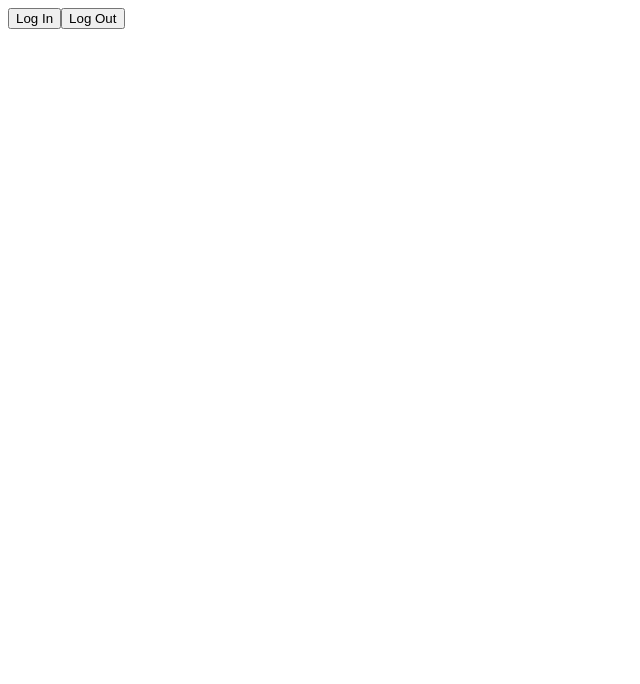
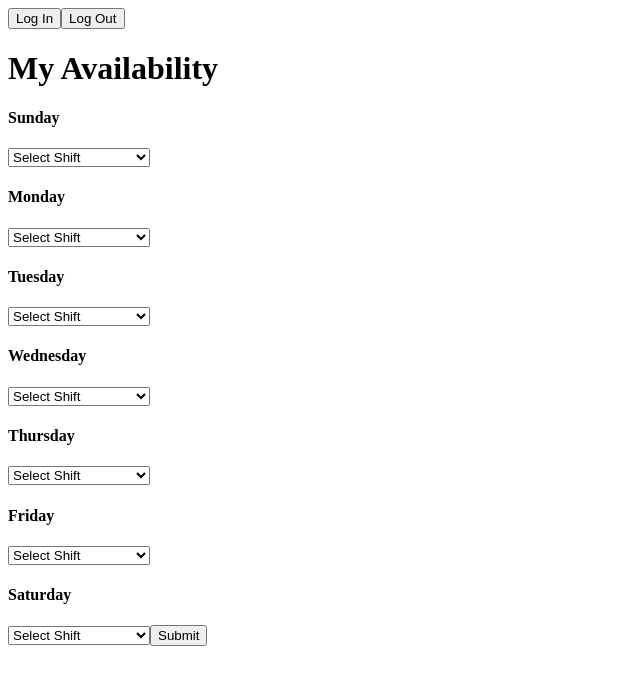
Before and after one commit to KimDuclos/hca-app, a React (Create React App) app: page / in a window 1280 px wide. Shown: the top 684 px of the page, without its empty margins (0-640 px from the left). Built offline with nearby package versions, Linux system fonts and the light colour scheme.

Commit message:
auth0 and avail form built

```diff
--- a/package.json
+++ b/package.json
@@ -7,6 +7,7 @@
     "@testing-library/jest-dom": "^5.16.4",
     "@testing-library/react": "^13.2.0",
     "@testing-library/user-event": "^13.5.0",
+    "formik": "^2.2.9",
     "react": "^18.1.0",
     "react-dom": "^18.1.0",
     "react-scripts": "5.0.1",
--- a/src/App.js
+++ b/src/App.js
@@ -1,13 +1,15 @@
-import Login from "./components/Login";
-import Logout from "./components/Logout";
+import LoginButton from "./components/Login";
+import LogoutButton from "./components/Logout";
 import Profile from "./components/Profile";
+import UpdateAvail from "./components/UpdateAvail";
 
 const App = () => {
   return (
     <div className="App">
-      <Login />
-      <Logout />
+      <LoginButton />
+      <LogoutButton />
       <Profile />
+      <UpdateAvail />
     </div>
   );
 };
--- a/src/components/Login.js
+++ b/src/components/Login.jsx
@@ -1,5 +1,5 @@
+import { useAuth0 } from "@auth0/auth0-react";
 import React from "react";
-import { useAuth0 } from "@auth0/auth0-react";
 
 const LoginButton = () => {
   const { loginWithRedirect } = useAuth0();
--- a/src/components/Logout.js
+++ b/src/components/Logout.jsx
@@ -1,5 +1,5 @@
+import { useAuth0 } from "@auth0/auth0-react";
 import React from "react";
-import { useAuth0 } from "@auth0/auth0-react";
 
 const LogoutButton = () => {
   const { logout } = useAuth0();
--- a/src/components/Profile.js
+++ b/src/components/Profile.jsx
@@ -1,5 +1,5 @@
+import { useAuth0 } from "@auth0/auth0-react";
 import React from "react";
-import { useAuth0 } from "@auth0/auth0-react";
 
 const Profile = () => {
   const { user, isAuthenticated, isLoading } = useAuth0();
--- /dev/null
+++ b/src/components/UpdateAvail.jsx
@@ -0,0 +1,76 @@
+import React from "react";
+import { Field, Form, Formik } from "formik";
+
+// const MyInput = ({ field, form, ...props }) => {
+//   return <input {...field} {...props} />;
+// };
+
+const UpdateAvail = () => (
+  <div>
+    <h1>My Availability</h1>
+    <Formik
+      initialValues={{ email: "", color: "red", firstName: "", lastName: "" }}
+      onSubmit={(values, actions) => {
+        setTimeout(() => {
+          alert(JSON.stringify(values, null, 2));
+          actions.setSubmitting(false);
+        }, 1000);
+      }}
+    >
+      <Form>
+        <h4>Sunday</h4>
+        <Field as="select" name="color">
+          <option value="red">Select Shift</option>
+          <option value="red">Morning: 5am - 2pm</option>
+          <option value="green">Evening: 4pm - 9pm</option>
+        </Field>
+        <h4>Monday</h4>
+        <Field as="select" name="color">
+          <option value="red">Select Shift</option>
+          <option value="red">Morning: 5am - 2pm</option>
+          <option value="green">Evening: 4pm - 9pm</option>
+        </Field>
+
+        <h4>Tuesday</h4>
+        <Field as="select" name="color">
+          <option value="red">Select Shift</option>
+          <option value="red">Morning: 5am - 2pm</option>
+          <option value="green">Evening: 4pm - 9pm</option>
+        </Field>
+
+        <h4>Wednesday</h4>
+        <Field as="select" name="color">
+          <option value="red">Select Shift</option>
+          <option value="red">Morning: 5am - 2pm</option>
+          <option value="green">Evening: 4pm - 9pm</option>
+        </Field>
+
+        <h4>Thursday</h4>
+        <Field as="select" name="color">
+          <option value="red">Select Shift</option>
+          <option value="red">Morning: 5am - 2pm</option>
+          <option value="green">Evening: 4pm - 9pm</option>
+        </Field>
+
+        <h4>Friday</h4>
+        <Field as="select" name="color">
+          <option value="red">Select Shift</option>
+          <option value="red">Morning: 5am - 2pm</option>
+          <option value="green">Evening: 4pm - 9pm</option>
+        </Field>
+
+        <h4>Saturday</h4>
+        <Field as="select" name="color">
+          <option value="red">Select Shift</option>
+          <option value="red">Morning: 5am - 2pm</option>
+          <option value="green">Evening: 4pm - 9pm</option>
+        </Field>
+
+
+        <button type="submit">Submit</button>
+      </Form>
+    </Formik>
+  </div>
+);
+
+export default UpdateAvail;
--- a/src/index.js
+++ b/src/index.js
@@ -1,9 +1,12 @@
+import { Auth0Provider } from "@auth0/auth0-react";
 import React from "react";
-import ReactDOM from "react-dom";
+import {createRoot } from "react-dom/client";
 import App from "./App";
-import { Auth0Provider } from "@auth0/auth0-react";
 
-ReactDOM.render(
+const rootElement = document.getElementById("root");
+const root = createRoot(rootElement);
+
+root.render(
   <Auth0Provider
     domain="hcaapp.us.auth0.com"
     clientId="fsYFvI3Ja0vHW3ZU0jAyjxDBv8MaEipf"
@@ -11,5 +14,4 @@ ReactDOM.render(
   >
     <App />
   </Auth0Provider>,
-  document.getElementById("root")
 );
```
Also changed, not shown: public/manifest.json, 1 other file (tests, documents, lock files or other folders).
